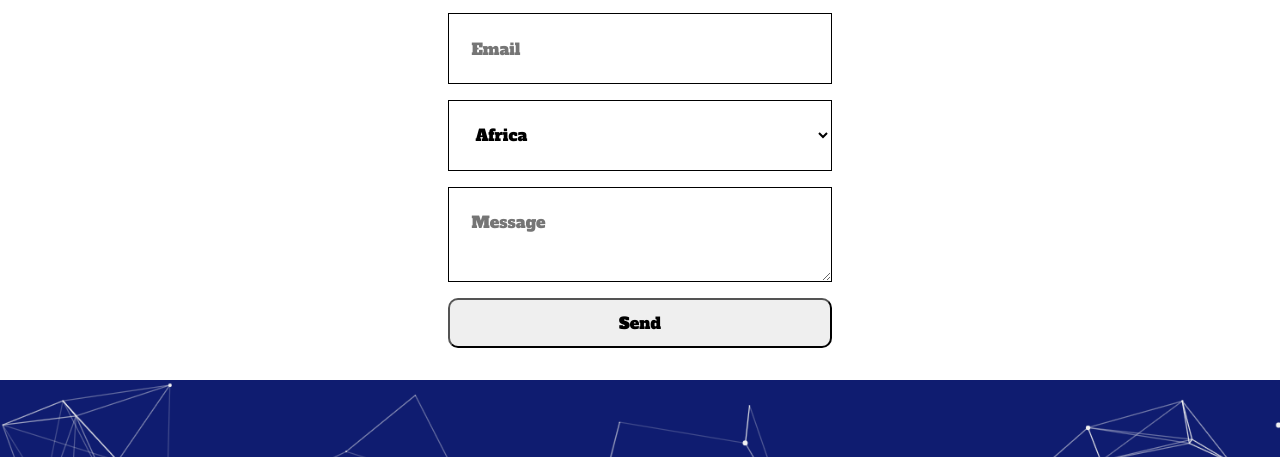
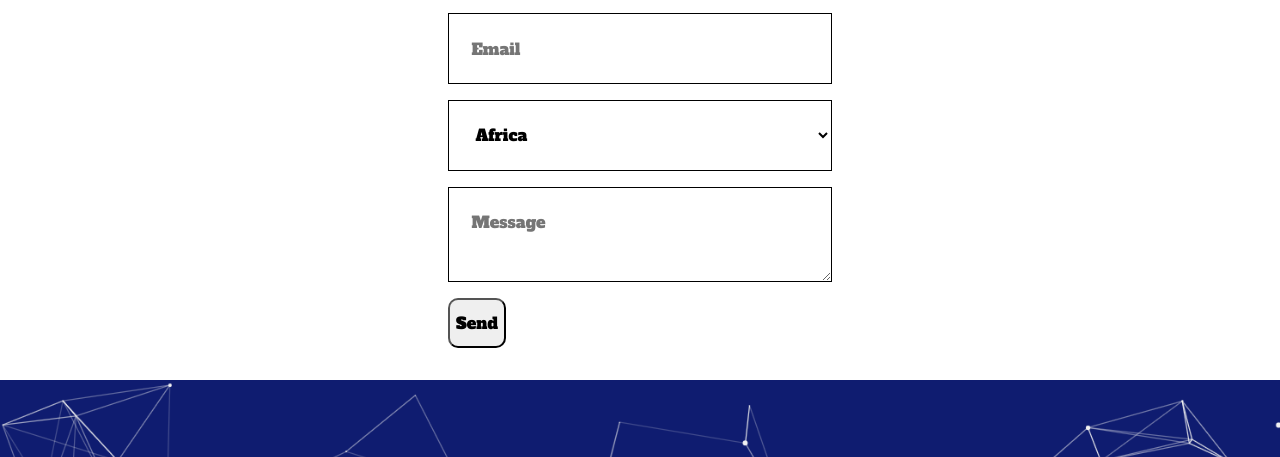
Before and after one commit to Manoj-Sh-AI/draft3.github.io, a plain HTML site: page index.html in a window 1280 px wide. Shown: the part 3826-4283 px from the top of the page. Drawn offline with nearby package versions, Linux system fonts and the light colour scheme.

Commit message:
Update index.html

```diff
--- a/index.html
+++ b/index.html
@@ -265,7 +265,7 @@
           <option>South America</option>
         </select>
         <textarea name="Message" placeholder="Message" required style="padding: 1.4rem; background: transparent; border: 1px solid black;"></textarea>
-        <button type="submit" style="margin-bottom: 4%; height: 50px; border-radius: 10px;" class="">Send</button>
+        <a href="#"><button type="submit" style="margin-bottom: 4%; height: 50px; border-radius: 10px;" class="">Send</button></a>
       </>
     </div>
 
```
